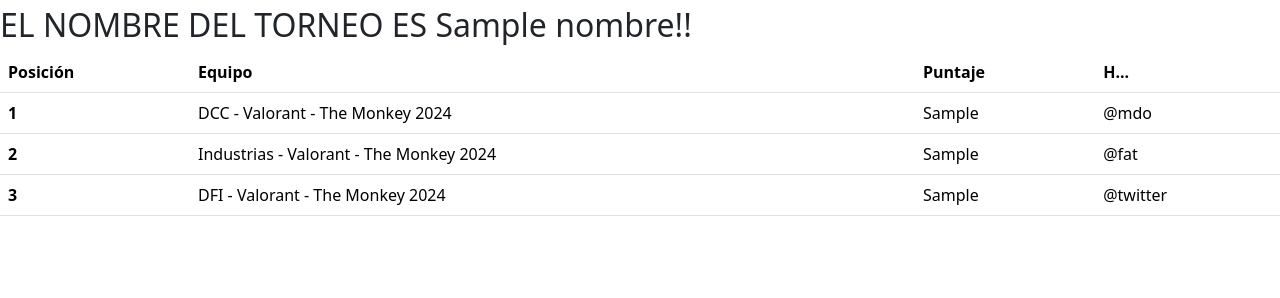
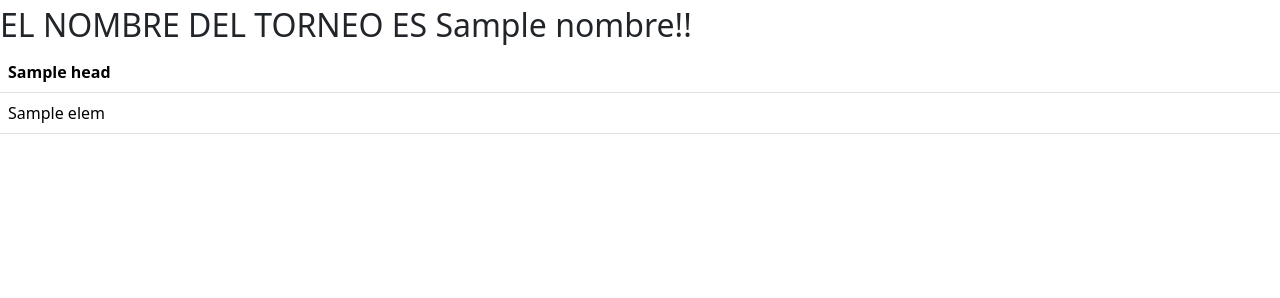
Before and after one commit to DCC-CC4401/2024-1-CC4401-1-grupo-8, a Django app: template quienvaganando/templates/quienvaganando/overview_torneo.html in a window 1280 px wide. Shown: the part 50-348 px from the top of the page. Run offline with Django 3.2, Linux system fonts and the light colour scheme; data comes from the database, SQL or seed files in the repository; tables that the repository leaves empty hold one stand-in row (values such as "Sample post"); the template is opened without the code that fills it: values that come from a table or form of the project are taken from there, most other values are stand-ins (such as "Sample title", 1, 10 or a date in 2020).

Commit message:
FEAT Finalizar tabla de resultados

```diff
--- a/quienvaganando/templates/quienvaganando/overview_torneo.html
+++ b/quienvaganando/templates/quienvaganando/overview_torneo.html
@@ -11,35 +11,22 @@
 <table class="table">
     <thead>
       <tr>
-        <th scope="col">Posición</th>
-        <th scope="col">Equipo</th>
-        <th scope="col">Puntaje</th>
-        <th scope="col">H...</th>
+        {% for head in header_tabla %}
+        <th scope="col">{{head}}</th>
+        {% endfor %}
       </tr>
     </thead>
     <tbody>
+      {% for row in datos_tabla %}
       <tr>
-        <th scope="row">1</th>
-        <td>{{posiciones.0}}</td>
-        <td>{{puntajes.0}}
-        <td>@mdo</td>
+        {% for elem in row %}
+        <td>{{elem}}</td>
+        {% endfor %}
       </tr>
-      <tr>
-        <th scope="row">2</th>
-        <td>{{posiciones.1}}</td>
-        <td>{{puntajes.1}}</td>
-        <td>@fat</td>
-      </tr>
-      <tr>
-        <th scope="row">3</th>
-        <td >{{posiciones.2}}</td>
-        <td>{{puntajes.2}}</td>
-        <td>@twitter</td>
-      </tr>
+      {% endfor %}
     </tbody>
   </table>
 
 
 
-
 {% endblock content %}
```
Also changed, not shown: quienvaganando/views.py (+33 -38 lines).
